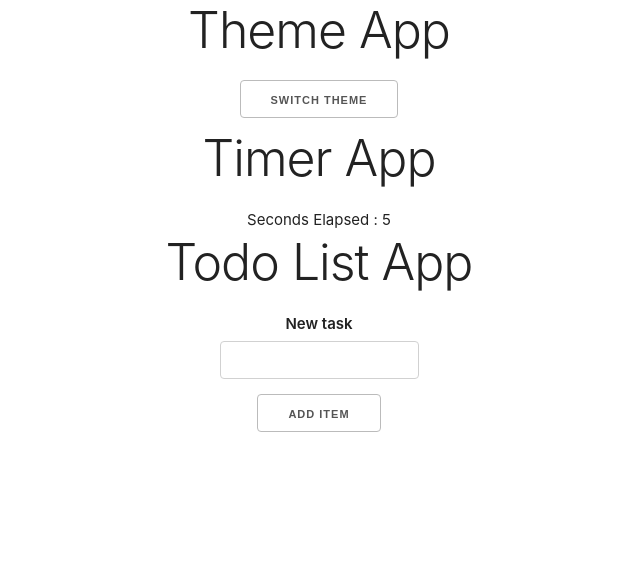
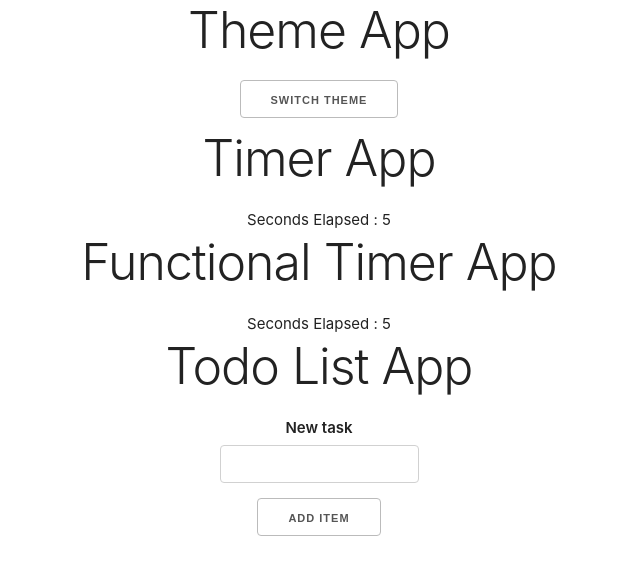
Before and after one commit to Creedo-B/React, a React (Create React App) app: page / in a window 1280 px wide. Shown: the top 574 px of the page, without its empty margins (321-961 px from the left). Built offline with nearby package versions, Linux system fonts and the light colour scheme.

Commit message:
FunTimer

```diff
--- a/src/App.js
+++ b/src/App.js
@@ -1,6 +1,7 @@
 import './App.scss';
 import Theme from './themeApp/Theme';
 import Timer from './timerApp/Timer';
+import TimerFun from './timerApp/TimerFun';
 import TodoAppHome from './todoApp/TodoAppHome';
 
 function App() {
@@ -13,6 +14,9 @@ function App() {
       {/* Timer App */}
       <Timer/>
 
+      {/* Functional version of the Timer App */}
+      <TimerFun/>
+
       {/* todo List App */}
       <TodoAppHome/>
     </div>
--- a/src/themeApp/theme.scss
+++ b/src/themeApp/theme.scss
@@ -22,5 +22,6 @@
             background-color: black;
             color: white;
         }
+
     }
 }
--- /dev/null
+++ b/src/timerApp/TimerFun.js
@@ -0,0 +1,24 @@
+// Functional version of Timer
+
+import { useEffect, useState } from "react";
+
+function Timer () {
+
+    const [seconds, setSeconds]= useState(0)
+
+    useEffect (() => {
+        const interval = setInterval(
+            () => setSeconds(seconds+1),
+            1000);
+            return () => clearInterval(interval);
+    }, [seconds]);
+
+    return (
+        <>
+            <h1>Functional Timer App</h1>
+            <div>Seconds Elapsed : {seconds}</div>
+        </>
+    );
+};
+
+export default Timer;
--- a/src/todoApp/ListItem.js
+++ b/src/todoApp/ListItem.js
@@ -8,8 +8,8 @@ class ListItem extends Component {
                     {this.props.todoItems.map((todoItem)=> <li>{todoItem}</li>)}
                 </ol>
             </>
-        )
-    }
-}
+        );
+    };
+};
 
 export default ListItem;
--- a/src/todoApp/TodoAppHome.js
+++ b/src/todoApp/TodoAppHome.js
@@ -10,7 +10,7 @@ class TodoAppHome extends Component {
     }
 
     handleChange = (event) => {
-        console.log("input event=", event);
+        console.log("input event: ", event);
         this.setState({currentItem: event.target.value});
     }
 
```
